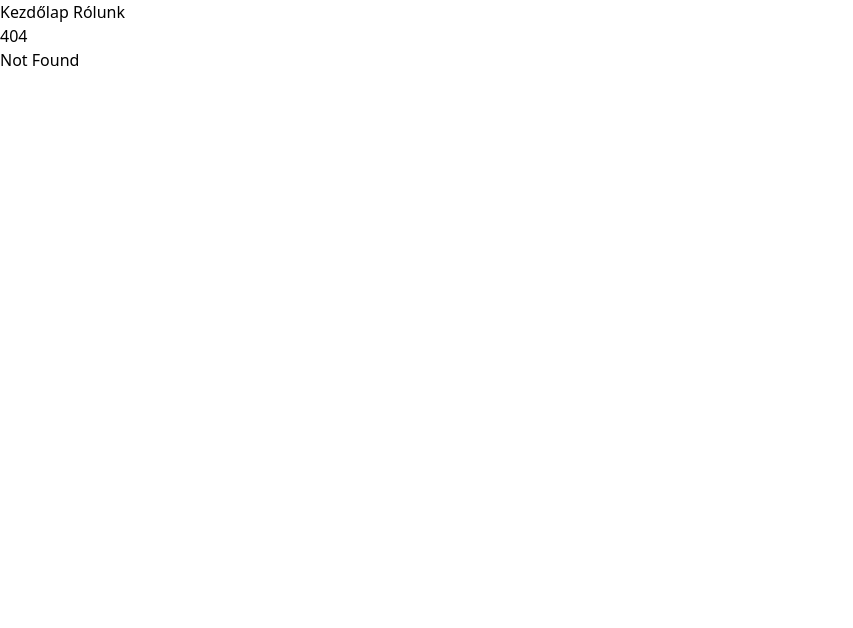
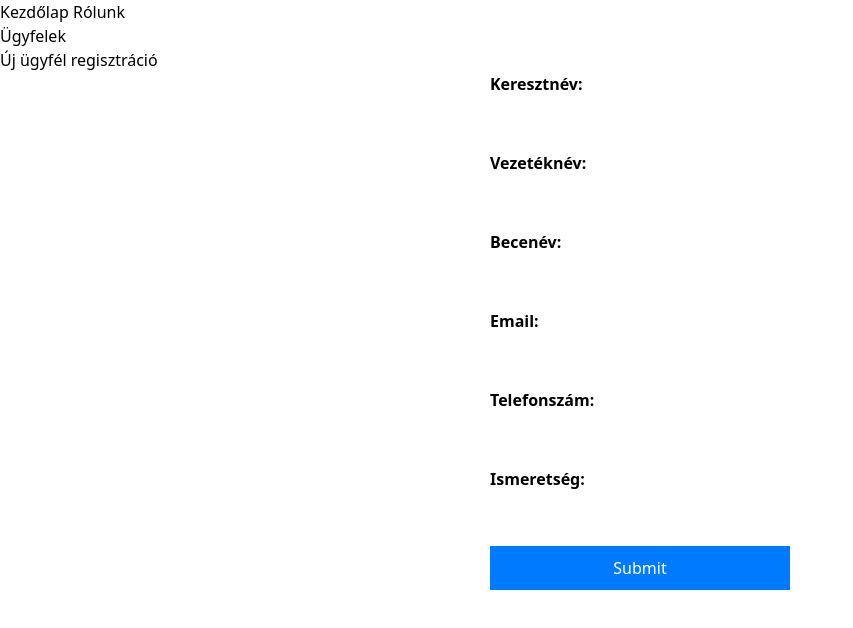
Before and after one commit to adykaa69/crm_public, a SvelteKit app in the folder crm-frontend/: page /customer/registration in a window 1280 px wide. Before the commit this address had no page. Shown: the top 628 px of the page, without its empty margins (0-853 px from the left). Built offline with nearby package versions, Linux system fonts and the light colour scheme.

Commit message:
add draft customer registration page

```diff
--- /dev/null
+++ b/crm-frontend/src/routes/customer/+layout.svelte
@@ -0,0 +1,9 @@
+<script lang="ts">
+	import '../../app.css';
+	let { children } = $props();
+</script>
+
+<nav>
+	<a href="/customer">Ügyfelek</a>
+</nav>
+{@render children()}
--- a/crm-frontend/src/routes/customer/+page.svelte
+++ b/crm-frontend/src/routes/customer/+page.svelte
@@ -1,8 +1,5 @@
 <script lang="ts">
 	let { data } = $props();
-    function a() {
-        alert('Hello, ez még nincs kész');
-    }
 	let counter: number = 0;
 	function incrementCounter() {
 		return ++counter;
@@ -10,7 +7,7 @@
 </script>
 
 <h1>Ez az ügyfél oldal</h1>
-<button type="button" onclick={a}>Új ügyfél</button>
+<a href="/customer/registration">Új ügyfél</a>
 <!-- <input type="button" onclick={a} value="Új ügyfél"> -->
 <table>
 	<thead>
@@ -49,7 +46,8 @@
 		border-collapse: collapse;
 		border: 1px solid black;
 	}
-    th, td {
+	th,
+	td {
 		border: 1px solid black;
 		text-align: center;
 	}
--- /dev/null
+++ b/crm-frontend/src/routes/customer/registration/+page.svelte
@@ -0,0 +1,87 @@
+<script lang="ts">
+	import { goto } from '$app/navigation';
+
+	let formData = {
+		firstName: '',
+		lastName: '',
+		nickname: '',
+		email: '',
+		phoneNumber: '',
+		relationship: ''
+	};
+
+	function handleSubmit(event: Event) {
+		event.preventDefault();
+		goto('/customer');
+		alert('A beküldött adatok: ' + JSON.stringify(formData));
+		console.log('Form submitted:', formData);
+		// You can send `formData` to your backend API here
+	}
+</script>
+
+<h1>Új ügyfél regisztráció</h1>
+
+<form on:submit={handleSubmit}>
+	<div>
+		<label for="firstName">Keresztnév:</label>
+		<input id="firstName" type="text" bind:value={formData.firstName} required />
+	</div>
+	<div>
+		<label for="lastName">Vezetéknév:</label>
+		<input id="lastName" type="text" bind:value={formData.lastName} required />
+	</div>
+	<div>
+		<label for="nickname">Becenév:</label>
+		<input id="nickname" type="text" bind:value={formData.nickname} />
+	</div>
+	<div>
+		<label for="email">Email:</label>
+		<input id="email" type="email" bind:value={formData.email} required />
+	</div>
+	<div>
+		<label for="phoneNumber">Telefonszám:</label>
+		<input id="phoneNumber" type="tel" bind:value={formData.phoneNumber} required />
+	</div>
+	<div>
+		<label for="relationship">Ismeretség:</label>
+		<input id="relationship" type="text" bind:value={formData.relationship} />
+	</div>
+	<button type="submit">Submit</button>
+</form>
+
+<style>
+	form {
+		display: flex;
+		flex-direction: column;
+		width: 300px;
+		margin: 0 auto;
+	}
+
+	div {
+		margin-bottom: 10px;
+	}
+
+	label {
+		display: block;
+		margin-bottom: 5px;
+		font-weight: bold;
+	}
+
+	input {
+		width: 100%;
+		padding: 8px;
+		box-sizing: border-box;
+	}
+
+	button {
+		padding: 10px;
+		background-color: #007bff;
+		color: white;
+		border: none;
+		cursor: pointer;
+	}
+
+	button:hover {
+		background-color: #0056b3;
+	}
+</style>
```
Lines whose indentation alone changed are shown as unchanged.
